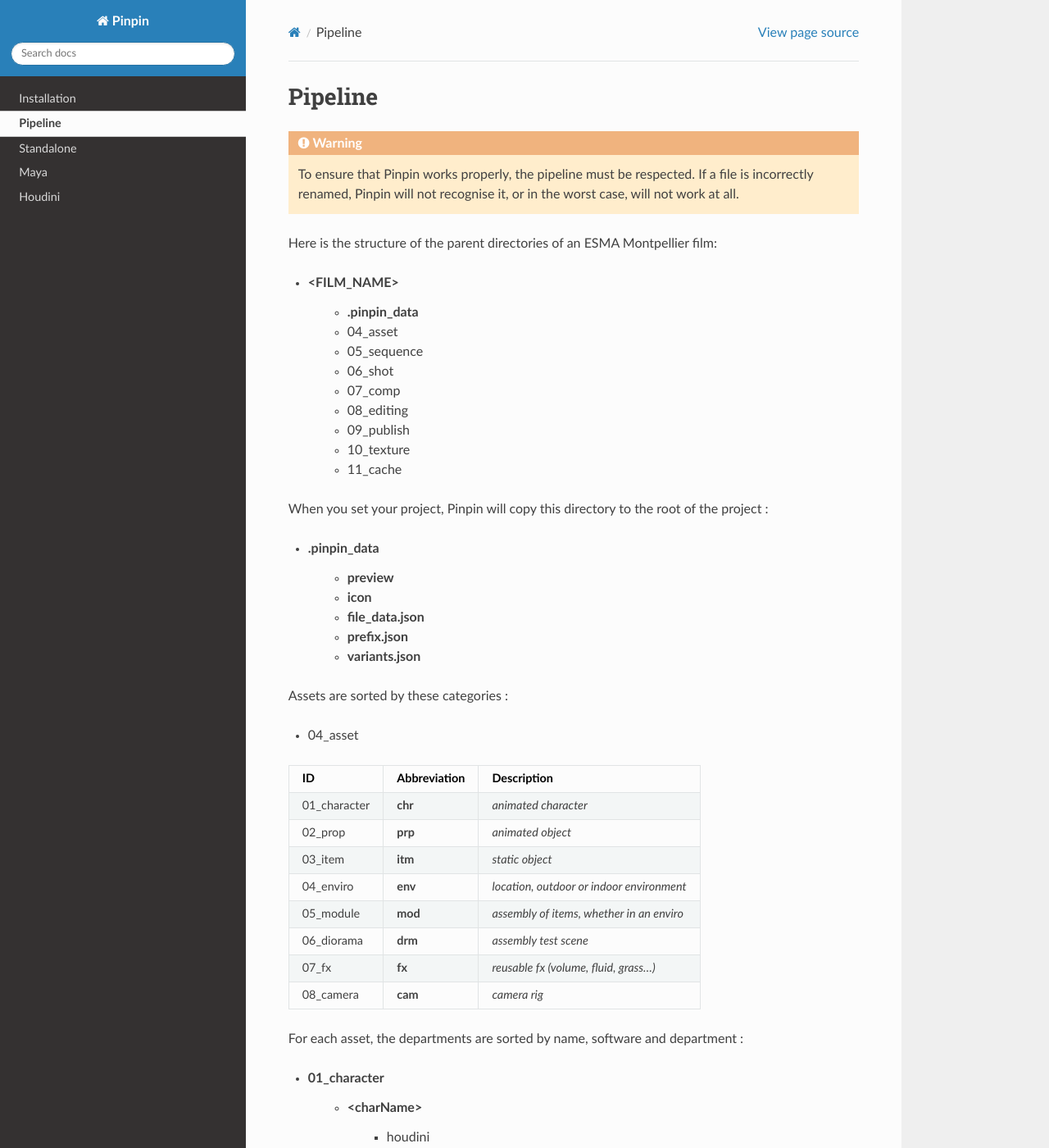
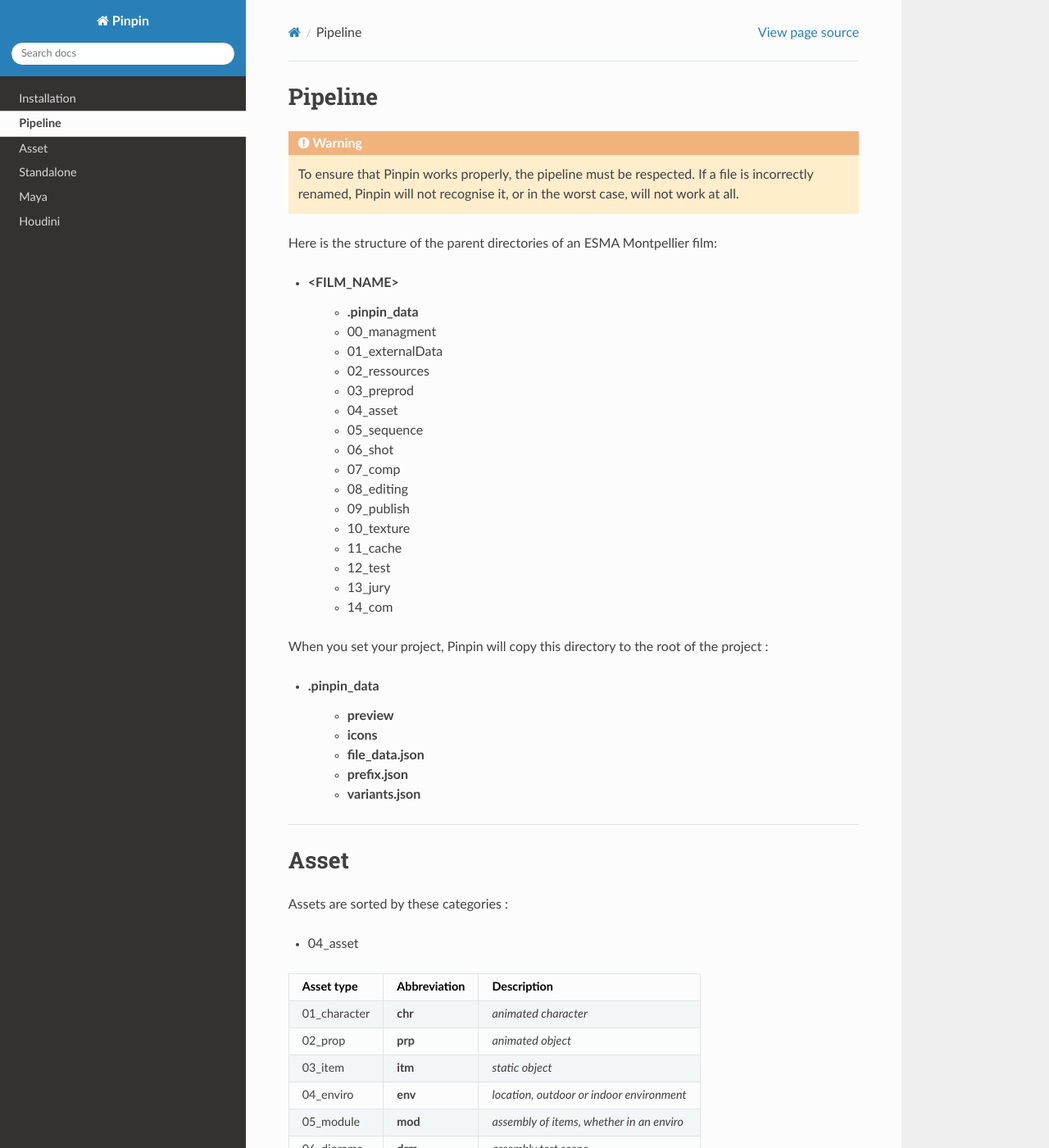
Before and after one commit to DavidDelaunay43/Pinpin, a Sphinx documentation site: the page built from documentation/source/pipeline.rst, in a window 1280 px wide and 1400 px high. Shown: the whole window at 82% size. Built offline with Sphinx 7.4.7 and the Read the Docs theme 2.0.0, drawn with Linux system fonts in a browser that asks for light colours; some of the changed text lies outside the part shown.

Commit message:
update doc

```diff
--- a/documentation/html/genindex.html
+++ b/documentation/html/genindex.html
@@ -44,6 +44,7 @@
               <ul>
 <li class="toctree-l1"><a class="reference internal" href="installation.html">Installation</a></li>
 <li class="toctree-l1"><a class="reference internal" href="pipeline.html">Pipeline</a></li>
+<li class="toctree-l1"><a class="reference internal" href="pipeline.html#asset">Asset</a></li>
 <li class="toctree-l1"><a class="reference internal" href="standalone.html">Standalone</a></li>
 <li class="toctree-l1"><a class="reference internal" href="maya.html">Maya</a></li>
 <li class="toctree-l1"><a class="reference internal" href="houdini.html">Houdini</a></li>
--- a/documentation/html/index.html
+++ b/documentation/html/index.html
@@ -46,6 +46,7 @@
               <ul>
 <li class="toctree-l1"><a class="reference internal" href="installation.html">Installation</a></li>
 <li class="toctree-l1"><a class="reference internal" href="pipeline.html">Pipeline</a></li>
+<li class="toctree-l1"><a class="reference internal" href="pipeline.html#asset">Asset</a></li>
 <li class="toctree-l1"><a class="reference internal" href="standalone.html">Standalone</a></li>
 <li class="toctree-l1"><a class="reference internal" href="maya.html">Maya</a></li>
 <li class="toctree-l1"><a class="reference internal" href="houdini.html">Houdini</a></li>
@@ -86,6 +87,7 @@
 <ul>
 <li class="toctree-l1"><a class="reference internal" href="installation.html">Installation</a></li>
 <li class="toctree-l1"><a class="reference internal" href="pipeline.html">Pipeline</a></li>
+<li class="toctree-l1"><a class="reference internal" href="pipeline.html#asset">Asset</a></li>
 <li class="toctree-l1"><a class="reference internal" href="standalone.html">Standalone</a></li>
 <li class="toctree-l1"><a class="reference internal" href="maya.html">Maya</a></li>
 <li class="toctree-l1"><a class="reference internal" href="houdini.html">Houdini</a></li>
--- a/documentation/html/search.html
+++ b/documentation/html/search.html
@@ -47,6 +47,7 @@
               <ul>
 <li class="toctree-l1"><a class="reference internal" href="installation.html">Installation</a></li>
 <li class="toctree-l1"><a class="reference internal" href="pipeline.html">Pipeline</a></li>
+<li class="toctree-l1"><a class="reference internal" href="pipeline.html#asset">Asset</a></li>
 <li class="toctree-l1"><a class="reference internal" href="standalone.html">Standalone</a></li>
 <li class="toctree-l1"><a class="reference internal" href="maya.html">Maya</a></li>
 <li class="toctree-l1"><a class="reference internal" href="houdini.html">Houdini</a></li>
--- a/documentation/html/searchindex.js
+++ b/documentation/html/searchindex.js
@@ -1 +1 @@
-Search.setIndex({"alltitles": {"Pinpin 1.1.4 Documentation": [[0, "pinpin-1-1-4-documentation"]]}, "docnames": ["index"], "envversion": {"sphinx": 61, "sphinx.domains.c": 3, "sphinx.domains.changeset": 1, "sphinx.domains.citation": 1, "sphinx.domains.cpp": 9, "sphinx.domains.index": 1, "sphinx.domains.javascript": 3, "sphinx.domains.math": 2, "sphinx.domains.python": 4, "sphinx.domains.rst": 2, "sphinx.domains.std": 2}, "filenames": ["index.rst"], "indexentries": {}, "objects": {}, "objnames": {}, "objtypes": {}, "terms": {"2023": 0, "2024": 0, "creat": 0, "demo": 0, "esma": 0, "film": 0, "github": 0, "houdini": 0, "i": 0, "instal": 0, "link": 0, "manag": 0, "maya": 0, "montpelli": 0, "pipelin": 0, "quick": 0, "repositori": 0, "standalon": 0, "video": 0}, "titles": ["Pinpin 1.1.4 Documentation"], "titleterms": {"1": 0, "4": 0, "document": 0, "pinpin": 0}})
+Search.setIndex({"alltitles": {"Pinpin 1.1.4 Documentation": [[0, "pinpin-1-1-4-documentation"]]}, "docnames": ["index"], "envversion": {"sphinx": 61, "sphinx.domains.c": 3, "sphinx.domains.changeset": 1, "sphinx.domains.citation": 1, "sphinx.domains.cpp": 9, "sphinx.domains.index": 1, "sphinx.domains.javascript": 3, "sphinx.domains.math": 2, "sphinx.domains.python": 4, "sphinx.domains.rst": 2, "sphinx.domains.std": 2}, "filenames": ["index.rst"], "indexentries": {}, "objects": {}, "objnames": {}, "objtypes": {}, "terms": {"2023": 0, "2024": 0, "asset": 0, "creat": 0, "demo": 0, "esma": 0, "film": 0, "github": 0, "houdini": 0, "i": 0, "instal": 0, "link": 0, "manag": 0, "maya": 0, "montpelli": 0, "pipelin": 0, "quick": 0, "repositori": 0, "standalon": 0, "video": 0}, "titles": ["Pinpin 1.1.4 Documentation"], "titleterms": {"1": 0, "4": 0, "document": 0, "pinpin": 0}})
--- a/documentation/source/installation.rst
+++ b/documentation/source/installation.rst
@@ -3,7 +3,7 @@
 Installation
 ============
 
-Download `installer <https://drive.google.com/file/d/1hFiLH6Vk-nuN7uQsb2YUwg8rbymegD0K/view?usp=sharing>` and follow instructions.
+Download `installer <https://drive.google.com/file/d/1hFiLH6Vk-nuN7uQsb2YUwg8rbymegD0K/view?usp=sharing>`_ and follow instructions.
 
 .. image::
    ../images/installer_image.png
--- a/documentation/source/pipeline.rst
+++ b/documentation/source/pipeline.rst
@@ -10,6 +10,10 @@
 
 * <FILM_NAME>
     * **.pinpin_data**
+    * 00_managment
+    * 01_externalData
+    * 02_ressources
+    * 03_preprod
     * 04_asset
     * 05_sequence
     * 06_shot
@@ -18,15 +22,23 @@
     * 09_publish
     * 10_texture
     * 11_cache
+    * 12_test
+    * 13_jury
+    * 14_com
 
 When you set your project, Pinpin will copy this directory to the root of the project :
 
 * **.pinpin_data**
     * **preview**
-    * **icon**
+    * **icons**
     * **file_data.json**
     * **prefix.json**
     * **variants.json**
+
+------------
+
+Asset
+=====
 
 Assets are sorted by these categories :
 
@@ -35,7 +47,7 @@
 .. list-table::
    :header-rows: 1
 
-   * - ID
+   * - Asset type
      - Abbreviation
      - Description
    * - 01_character
@@ -66,7 +78,7 @@
 For each asset, the departments are sorted by name, software and department :
 
 * 01_character
-    * <charName>
+    * <assetName>
         * houdini
         * mari
         * marvelous
@@ -76,7 +88,7 @@
 
 The folder **maya** is a maya project, with these departments : modeling (geo), lookdev (ldv), rigging (rig) :
 
-* <charName>
+* <assetName>
     * maya
         * scenes
             * geo
@@ -86,14 +98,31 @@
 
 Here is an example of an asset file nomenclature :
 
-* geo
-    * <PREFIX>_<assetType>_<assetName>_<department>_<step>_<increment>.<extension>
-    * CDS_chr_marcel_geo_E_001.ma
+.. list-table::
+   :header-rows: 1
+
+   * - PREFIX
+     - assetType
+     - assetName
+     - department
+     - step
+     - increment
+     - extension
+   * - CDS
+     - chr
+     - marcel
+     - geo
+     - E
+     - 001
+     - .ma
+
+* <PREFIX>_<assetType>_<assetName>_<department>_<step>_<increment>.<extension>
+* CDS_chr_marcel_geo_E_001.ma
 
 * CDS : prefix corresponding to the title of the film in 3 capital letters.
 * chr : abbreviation of the asset type in three lower case letters.
 * marcel : asset name.
 * geo : abbreviation of the department in three lower case letters.
-* E : abbreviation for *Edit* because the asset is in edition.
+* E : abbreviation for **Edit** because the asset is in edition.
 * 001 : increment.
 * .ma : file extension.
```
Also changed, not shown: 3 other files.
